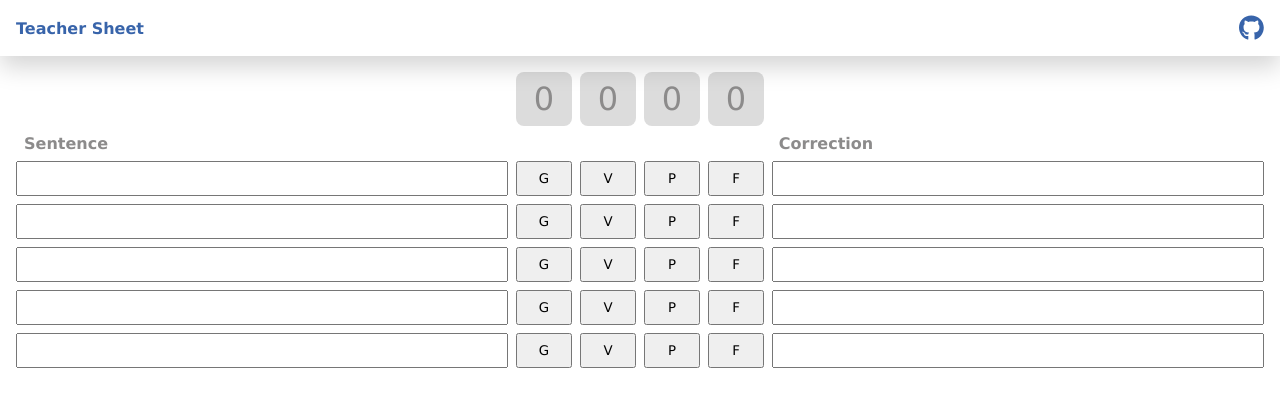
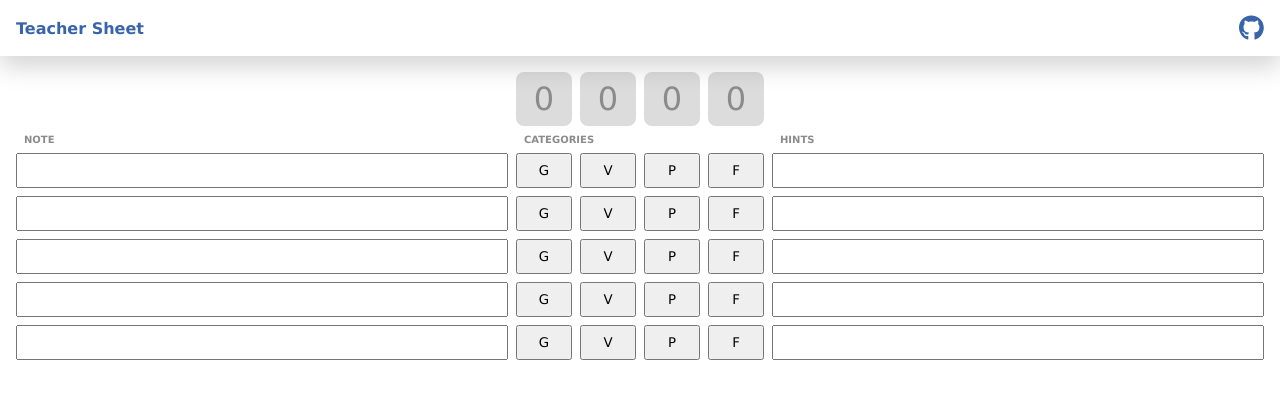
Before and after one commit to thiagoarantes/teacherSheet, a Vue app: page / in a window 1280 px wide. Shown: the top 406 px of the page. Built offline with nearby package versions, Linux system fonts and the light colour scheme.

Commit message:
Columns titles

```diff
--- a/src/components/Sheet.vue
+++ b/src/components/Sheet.vue
@@ -24,9 +24,9 @@ export default {
       <div class="point" title="Fluency">{{ totalF }}</div>
     </div>
     <div class="title">
-      <div>Sentence</div>
-      <div></div>
-      <div>Correction</div>
+      <div>NOTE</div>
+      <div>CATEGORIES</div>
+      <div>HINTS</div>
     </div>
     <SheetLine v-for="line in lines" :key="line" />
   </div>
@@ -59,14 +59,15 @@ export default {
   display: grid;
   grid-gap: var(--space-1);
   grid-template-columns:
-    auto calc(calc(var(--space-7) * 4) + calc(var(--space-1) * 4))
-    auto;
+    1fr calc(calc(var(--space-7) * 4) + calc(var(--space-1) * 3))
+    1fr;
   padding-bottom: var(--space-1);
 
   div {
     padding-left: var(--space-1);
     color: var(--neutral500);
     font-weight: bold;
+    font-size: 10px;
   }
 }
 </style>
--- a/src/components/SheetLine.vue
+++ b/src/components/SheetLine.vue
@@ -18,8 +18,8 @@ export default {};
   display: grid;
   grid-gap: var(--space-1);
   grid-template-columns:
-    auto var(--space-7) var(--space-7) var(--space-7) var(--space-7)
-    auto;
+    1fr var(--space-7) var(--space-7) var(--space-7) var(--space-7)
+    1fr;
   padding-bottom: var(--space-1);
 }
 
```
